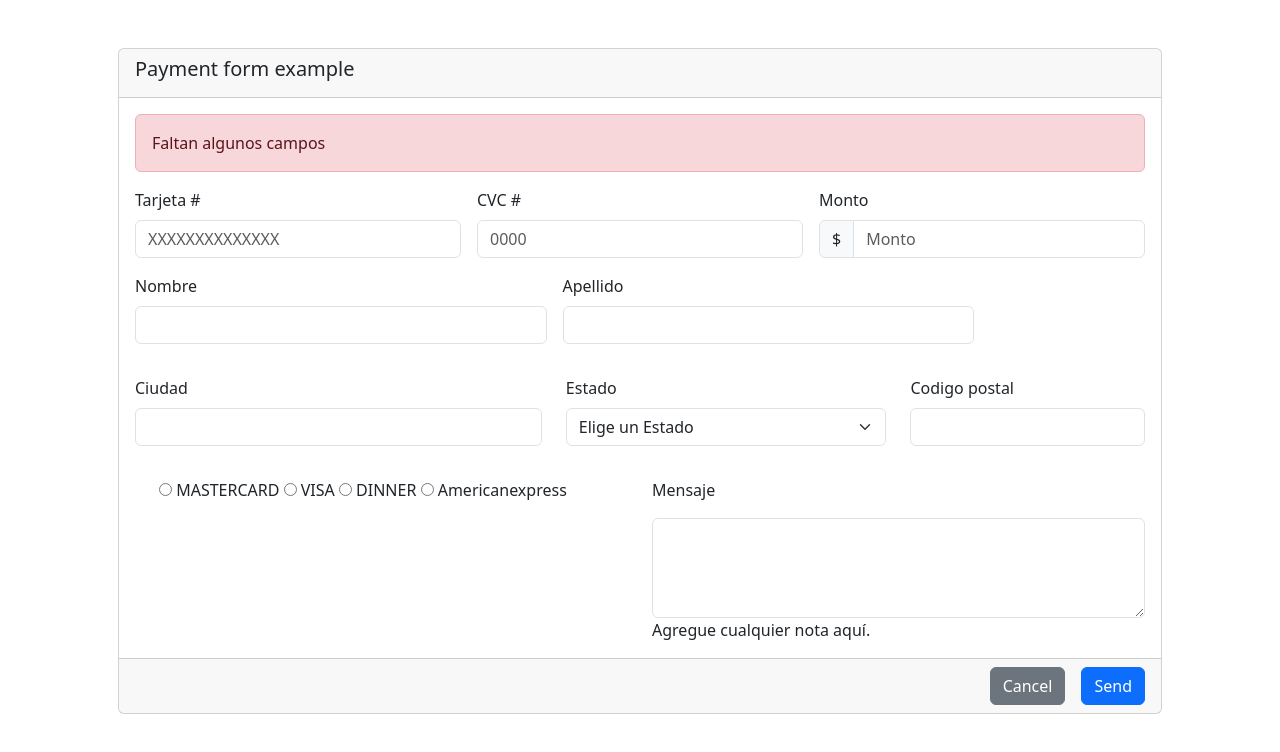
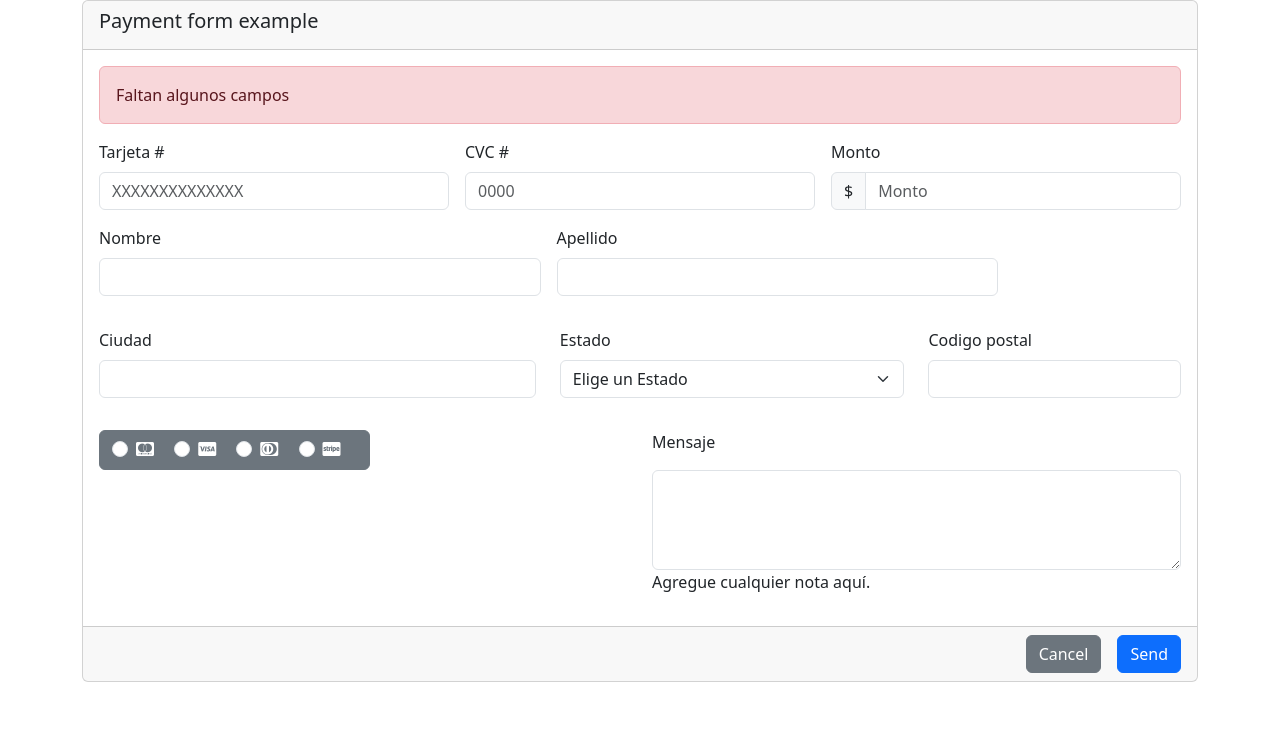
Before and after one commit to 4GeeksAcademy/Formularioauricel, a plain HTML site: page index.html in a window 1280 px wide. Drawn offline with nearby package versions, Linux system fonts and the light colour scheme.

Commit message:
para entregar

```diff
--- a/index.html
+++ b/index.html
@@ -11,7 +11,7 @@
 </head>
 <body>
 
-  <div class="container p-5">
+  <div class="container">
 
     <div class="card text-start">
         <div class="card-header">
@@ -39,7 +39,7 @@
                     <label for="validationDefaultMonto" class="form-label">Monto</label>
                     <div class="input-group">
                         <span class="input-group-text" id="inputGroupPrepend2">$</span>
-                        <input type="text" placeholder="Monto" class="form-control" id="validationDefaultUsername" aria-describedby="inputGroupPrepend2" required>
+                        <input type="text" placeholder="Monto" class="form-control" id="validationDefaultUsername" aria-labe="inputGroupPrepend2" required>
                     </div>
                 </div>
 
@@ -86,19 +86,30 @@
                 <div class="row p-3">
 
                     <div class="col-md-6">
-                    <div class="form-check" b-secundary>
-                        <form method="post" action="/send/">
-                            <input type="radio" name="username" required>
-                            MASTERCARD
-                            <input type="radio" name="nickname" >
-                            VISA
-                            <input type="radio" name="username" required>
-                            DINNER
-                            <input type="radio" name="nickname">
-                            Americanexpress
-                          </form>
+                        <div class="form-check btn btn-secondary">
+                            <div class="form-check form-check-inline">
+                                <input class="form-check-input" type="radio" name="inlineRadioOptions" id="inlineRadio1" value="option1">
+                                <label class="form-check-label" for="inlineRadio1"><i class="fa-brands fa-cc-mastercard"></i></label>
+                            </div>
+
+                            <div class="form-check form-check-inline">
+                                <input class="form-check-input" type="radio" name="inlineRadioOptions" id="inlineRadio1" value="option1">
+                                <label class="form-check-label" for="inlineRadio1"><i class="fa-brands fa-cc-visa"></i></label>
+                            </div>
+
+                            <div class="form-check form-check-inline">
+                                <input class="form-check-input" type="radio" name="inlineRadioOptions" id="inlineRadio1" value="option1">
+                                <label class="form-check-label" for="inlineRadio1"><i class="fa-brands fa-cc-diners-club"></i></label>
+                            </div>
+
+                            <div class="form-check form-check-inline">
+                                <input class="form-check-input" type="radio" name="inlineRadioOptions" id="inlineRadio1" value="option1">
+                                <label class="form-check-label" for="inlineRadio1"><i class="fa-brands fa-cc-stripe"></i></label>
+                            </div>
+
+
                     </div>
-                    </div>
+                        </div>
 
                     <div class="col-md-6">
                         <p>Mensaje</p>
@@ -106,10 +117,8 @@
                         <textarea class="form-control" placeholder="Leave a comment here" id="floatingTextarea2" style="height: 100px"></textarea>
                         <label for="floatingTextarea2"></label>
                     </div>
-                    <span> Agregue cualquier nota aquí.</span>
+                    <p> Agregue cualquier nota aquí.</p>
                     </div>
-
-
 
 
                 </div>
@@ -131,23 +140,13 @@
 
       </div>
 
-
-
-
-
-
-
-
-
-
-
-
-
+    </div>
 
     <script src="https://cdn.jsdelivr.net/npm/bootstrap@5.3.3/dist/js/bootstrap.bundle.min.js"
         integrity="sha384-YvpcrYf0tY3lHB60NNkmXc5s9fDVZLESaAA55NDzOxhy9GkcIdslK1eN7N6jIeHz"
         crossorigin="anonymous"></script>
 
-</div>
+
+
 </body>
 </html>
```
